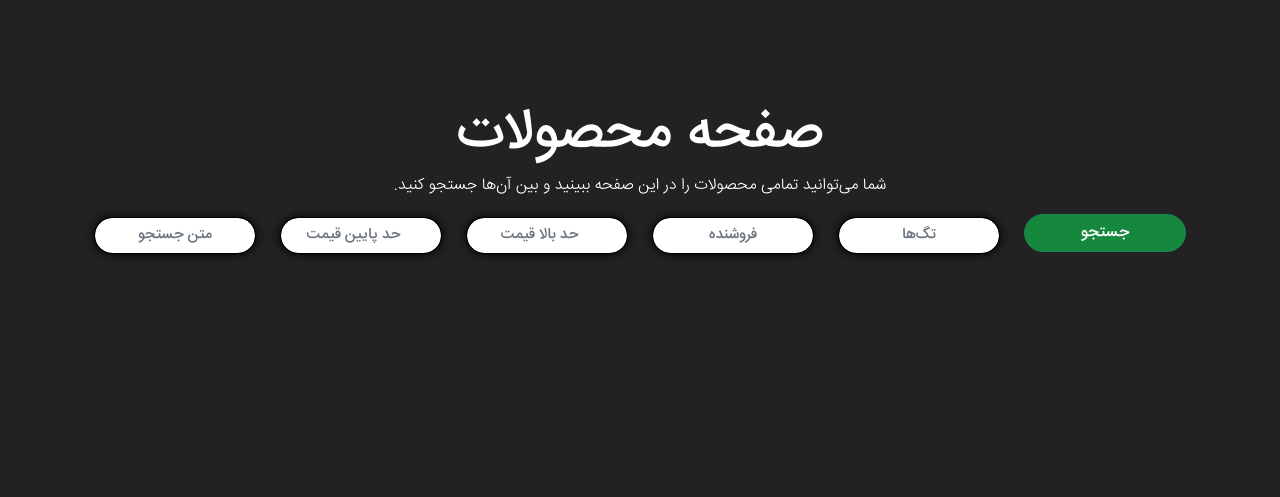
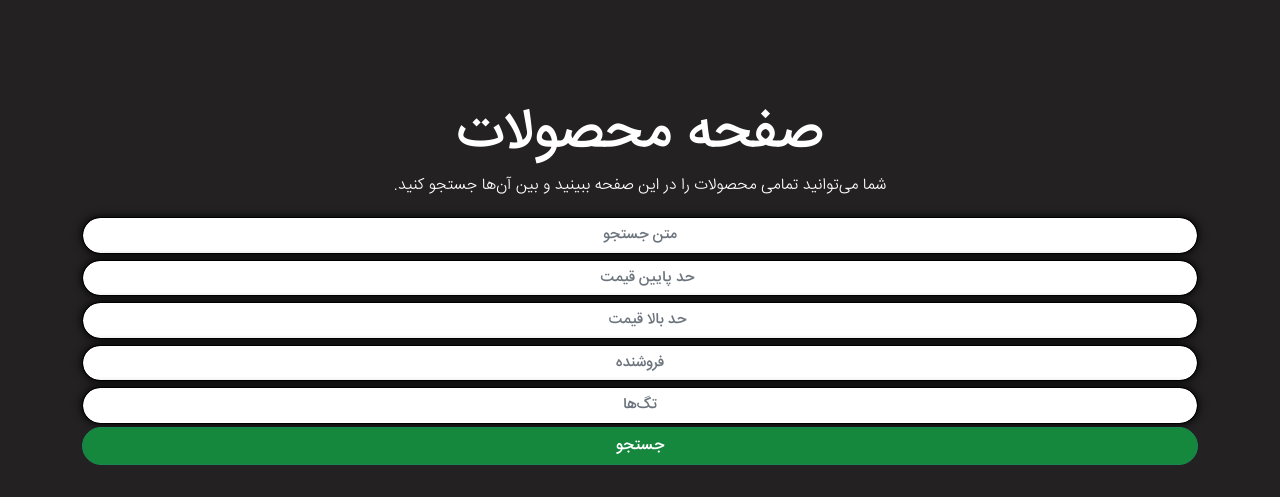
Before and after one commit to mohammadrezaesk/webelopers2021, a Django app: page /all_products/ in a window 1280 px wide. Shown: the part 56-553 px from the top of the page. Run offline with Django 3.2, Linux system fonts and the light colour scheme; data that the repository does not hold is empty; some libraries are stand-ins or nearby versions.

Commit message:
final feature 20

```diff
--- a/templates/Home/all_products.html
+++ b/templates/Home/all_products.html
@@ -12,14 +12,13 @@
     <h1>صفحه محصولات</h1>
     <p dir="rtl">شما می‌توانید تمامی محصولات را در این صفحه ببینید و بین آن‌ها جستجو کنید.</p>
     {% csrf_token %}
-    <div class="row" dir="ltr">
-        <div class="col-2"><input name="title" type="text" class="form-control" placeholder="متن جستجو"></div>
-        <div class="col-2"><input name="min_price" type="number" class="form-control" placeholder="حد پایین قیمت"></div>
-        <div class="col-2"><input name="max_price" type="number" class="form-control" placeholder="حد بالا قیمت"></div>
-        <div class="col-2"><input name="seller_name" type="text" class="form-control" placeholder="فروشنده"></div>
-        <div class="col-2"><input name="tag" type="text" class="form-control" placeholder="تگ‌ها"></div>
-        <div class="col-2"><button type="submit" name="submit" class="btn btn-success" id="search_btn">جستجو</button></div>
-    </div>
+        <input name="title" type="text" class="form-control" placeholder="متن جستجو">
+        <input name="min_price" type="number" class="form-control" placeholder="حد پایین قیمت">
+        <input name="max_price" type="number" class="form-control" placeholder="حد بالا قیمت">
+        <input name="seller_name" type="text" class="form-control" placeholder="فروشنده">
+        <input name="tag" type="text" class="form-control" placeholder="تگ‌ها">
+        <button type="submit" name="submit" class="btn btn-success" id="search_btn">جستجو</button>
+
 </form>
 <div id="all_products" class="row all_products">
     {% for product in products %}
```
